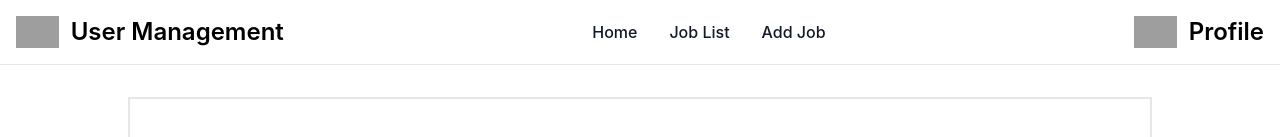
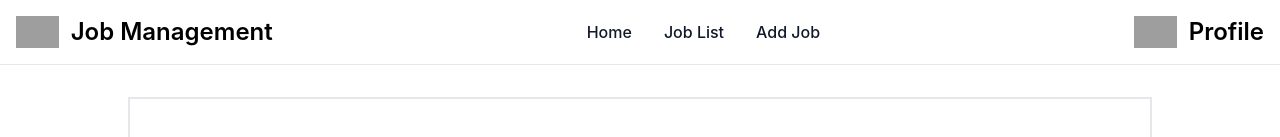
Before and after one commit to saikumargurugu/frontend_users, a React (Create React App) app: page / in a window 1280 px wide. Shown: the top 137 px of the page. Built offline with nearby package versions, Linux system fonts and the light colour scheme; grey boxes are pictures that could not be loaded.

Commit message:
minor fixes

```diff
--- a/src/Home/home.tsx
+++ b/src/Home/home.tsx
@@ -1,4 +1,5 @@
 import React from "react";
+import { Link } from "react-router-dom";
 
 const Home = () => {
   return (
@@ -23,8 +24,8 @@ const Home = () => {
           navigate you to job creation page.
         </p>
 
-        <a
-          href="/jobs/"
+        <Link
+          to="/jobs/"
           className="inline-flex items-center justify-center px-5 py-3 text-base font-medium text-center text-white bg-blue-700 rounded-lg hover:bg-blue-800 focus:ring-4 focus:ring-blue-300 dark:focus:ring-blue-900"
         >
           Job List
@@ -39,7 +40,7 @@ const Home = () => {
               clip-rule="evenodd"
             ></path>
           </svg>
-        </a>
+        </Link>
       </div>
       </div>
     </div>
--- a/src/Navigation/navBar.tsx
+++ b/src/Navigation/navBar.tsx
@@ -14,7 +14,7 @@ const NavBar=() => {
               alt="Flowbite Logo"
             />
             <span className="self-center text-2xl font-semibold whitespace-nowrap dark:text-white">
-              User Management
+              Job Management
             </span>
           </div>
           <div className="flex  md:order-2 cursor-pointer">
```
